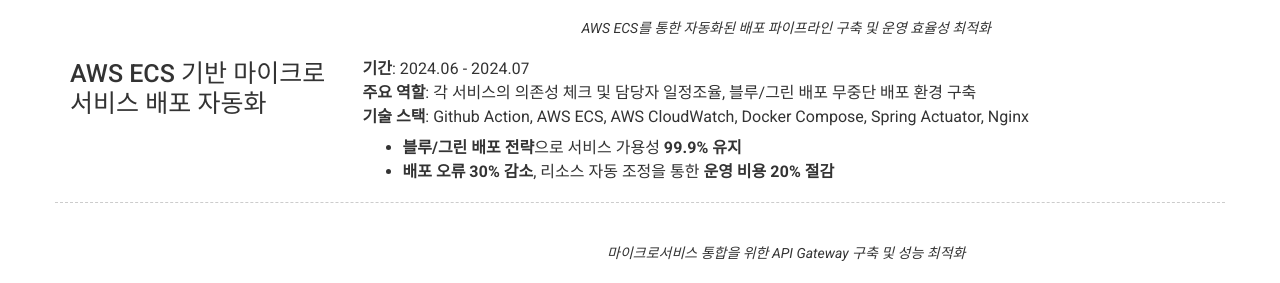
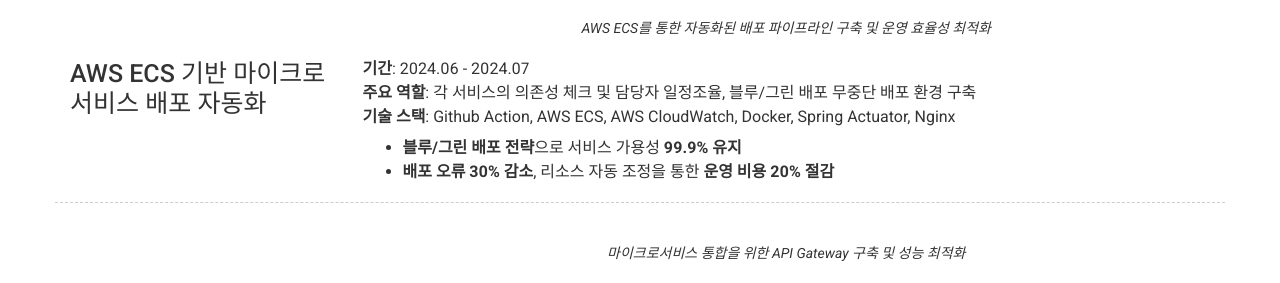
Before and after one commit to devnine-codes/devnine-codes.github.io, a Jekyll site: the page built from index.md, in a window 1280 px wide and 900 px high, scrolled down 1124 px. Shown: the part 153-436 px from the top of the window. Built offline with Jekyll 4.4.1, drawn with Linux system fonts in a browser that asks for light colours; nearby versions of some CDN libraries; comment, search, counter and statistics services are not loaded.

Commit message:
ECS 수정

```diff
--- a/_config.yml
+++ b/_config.yml
@@ -109,7 +109,7 @@ content:
         description: |
           **기간**: 2024.06 - 2024.07
           **주요 역할**: 각 서비스의 의존성 체크 및 담당자 일정조율, 블루/그린 배포 무중단 배포 환경 구축
-          **기술 스택**: Github Action, AWS ECS, AWS CloudWatch, Docker Compose, Spring Actuator, Nginx
+          **기술 스택**: Github Action, AWS ECS, AWS CloudWatch, Docker, Spring Actuator, Nginx
 
           - **블루/그린 배포 전략**으로 서비스 가용성 **99.9% 유지**
           - **배포 오류 30% 감소**, 리소스 자동 조정을 통한 **운영 비용 20% 절감**
```
